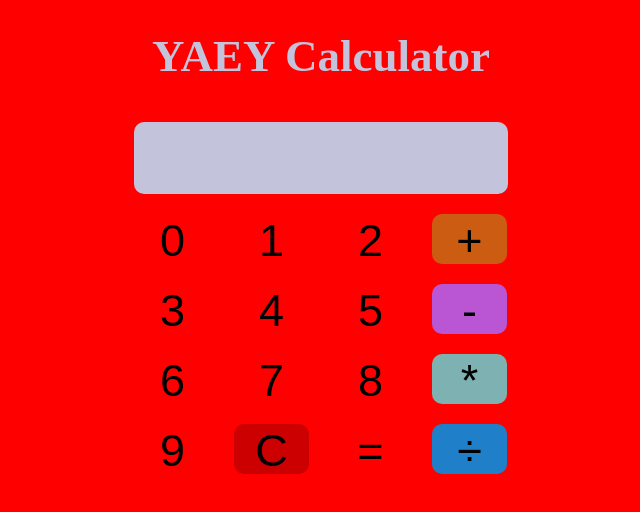
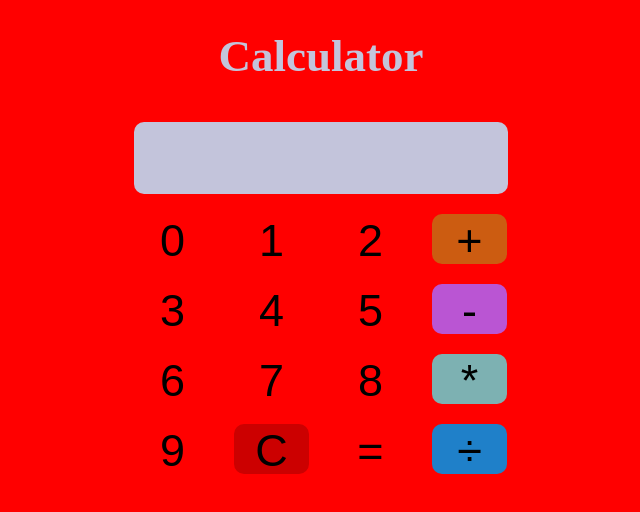
Before and after one commit to damceee/Calculator-Template-HTML-and-CSS-, a plain HTML site: page index.html in a window 1280 px wide. Shown: the whole page, without its empty margins (319-959 px from the left). Drawn offline with Linux system fonts and the light colour scheme.

Commit message:
Update index.html

```diff
--- a/index.html
+++ b/index.html
@@ -7,7 +7,7 @@
     <link rel="stylesheet" href="style.css">
 </head>
 <body>
-    <h1>YAEY Calculator</h1>
+    <h1>Calculator</h1>
     <form action="" name="clc">
         <input type="text" name="display" style="width: 370px; height: 70px; background-color: #c3c4db;color: white;"><br>
         <input class="btn" type="button" value="0" onclick="clc.display.value += '0'">
```
